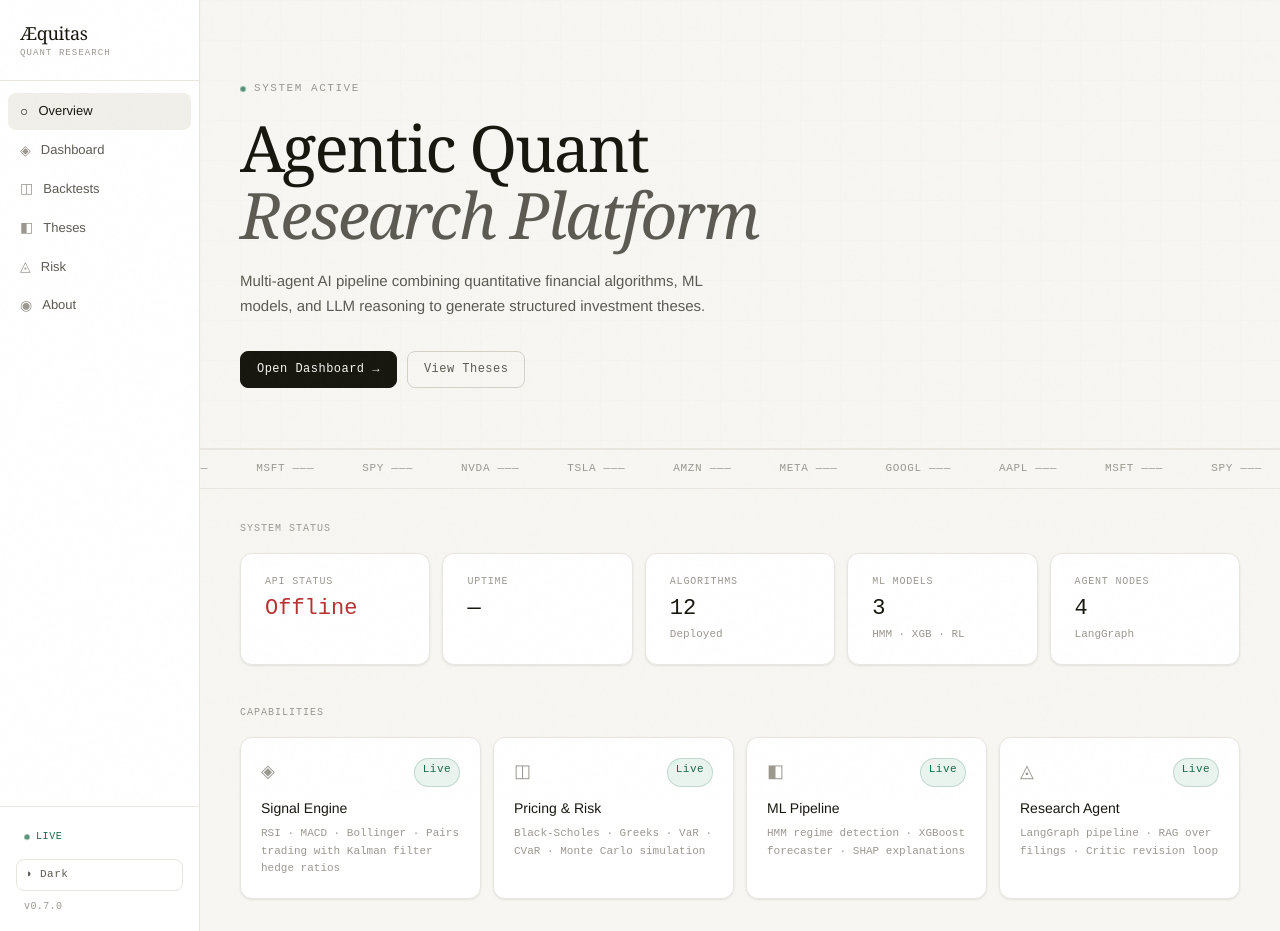
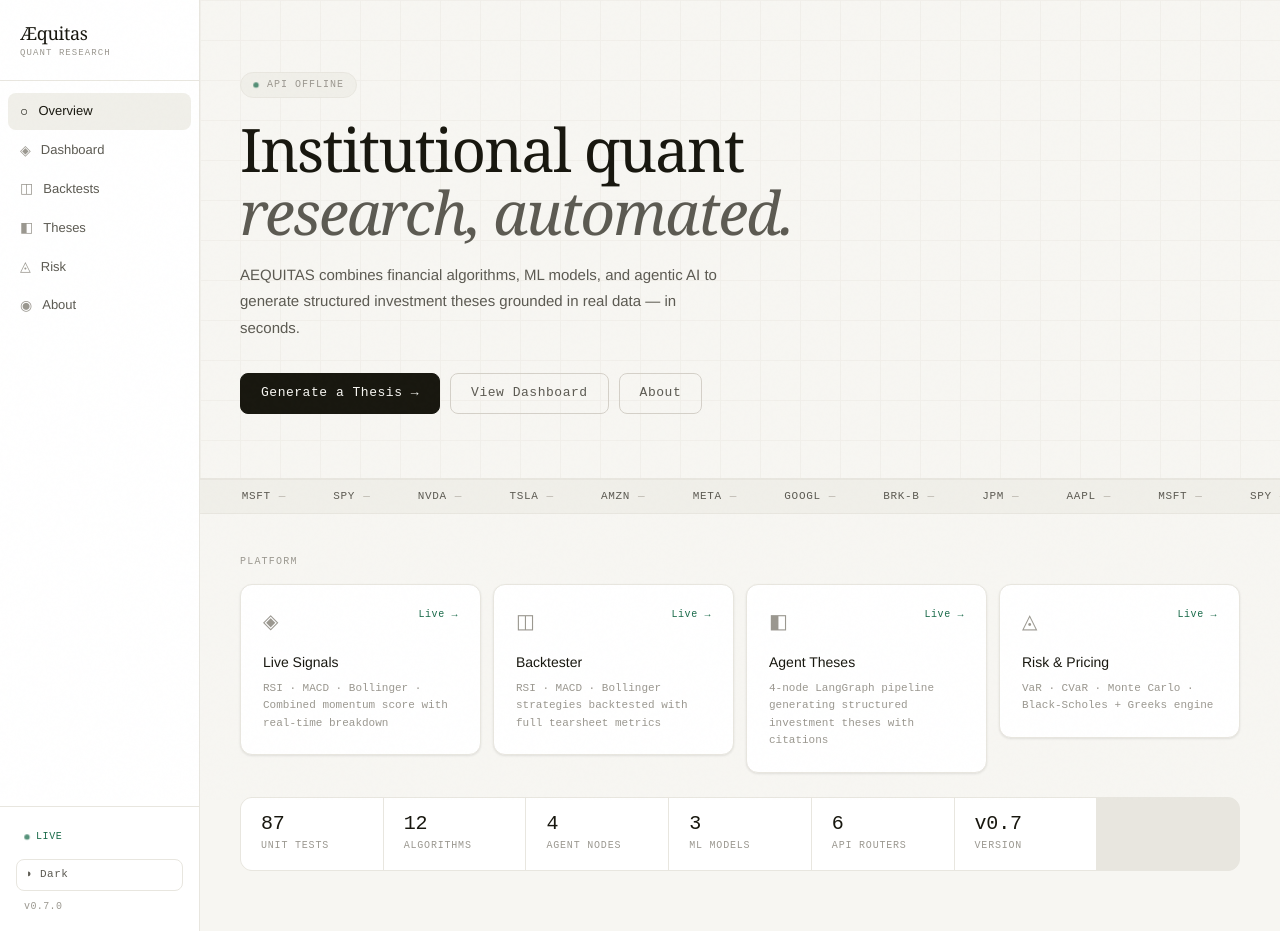
Before and after one commit to CodeRockerr/AEQUITAS, a Next.js app in the folder frontend/: page / in a window 1280 px wide. Built offline with nearby package versions, Linux system fonts and the light colour scheme; no server answers.

Commit message:
fix: differentiate Overview vs Dashboard, real ticker tape prices, About in nav

```diff
--- a/frontend/app/page.tsx
+++ b/frontend/app/page.tsx
@@ -1,11 +1,12 @@
 "use client";
 
 import { useEffect, useState } from "react";
-import { StatCard } from "@/components/ui/StatCard";
-import { Badge } from "@/components/ui/Badge";
+import Link from "next/link";
 import { healthApi } from "@/lib/api";
 
-const TICKERS = [
+const API_BASE = process.env.NEXT_PUBLIC_API_URL ?? "http://localhost:8000";
+
+const TICKER_LIST = [
   "AAPL",
   "MSFT",
   "SPY",
@@ -14,100 +15,206 @@ const TICKERS = [
   "AMZN",
   "META",
   "GOOGL",
+  "BRK-B",
+  "JPM",
 ];
+
+interface TickerPrice {
+  ticker: string;
+  price: number | null;
+  change: number | null;
+}
 
 export default function HomePage() {
   const [status, setStatus] = useState<"checking" | "online" | "offline">(
     "checking",
   );
-  const [uptime, setUptime] = useState<string>("—");
+  const [version, setVersion] = useState("—");
+  const [prices, setPrices] = useState<TickerPrice[]>(
+    TICKER_LIST.map((t) => ({ ticker: t, price: null, change: null })),
+  );
 
   useEffect(() => {
     healthApi
       .check()
       .then((r) => {
         setStatus("online");
-        setUptime(`${Math.round(r.uptime_seconds)}s`);
+        setVersion(r.version);
       })
       .catch(() => setStatus("offline"));
   }, []);
 
-  const tickerDisplay = [...TICKERS, ...TICKERS].map((t, i) => (
+  // Fetch real prices from our market data endpoint
+  useEffect(() => {
+    async function fetchPrices() {
+      const results = await Promise.allSettled(
+        TICKER_LIST.map(async (ticker) => {
+          const res = await fetch(
+            `${API_BASE}/api/v1/market-data/${ticker}/bars?limit=2&interval=1d`,
+            { cache: "no-store" },
+          );
+          if (!res.ok) return { ticker, price: null, change: null };
+          const bars = (await res.json()) as Array<{ close: string }>;
+          if (bars.length < 2)
+            return {
+              ticker,
+              price: parseFloat(bars[0]?.close ?? "0"),
+              change: null,
+            };
+          const price = parseFloat(bars[bars.length - 1].close);
+          const prev = parseFloat(bars[bars.length - 2].close);
+          const change = ((price - prev) / prev) * 100;
+          return { ticker, price, change };
+        }),
+      );
+      setPrices(
+        results.map((r, i) =>
+          r.status === "fulfilled"
+            ? r.value
+            : { ticker: TICKER_LIST[i], price: null, change: null },
+        ),
+      );
+    }
+    void fetchPrices();
+    const id = setInterval(() => void fetchPrices(), 60_000);
+    return () => clearInterval(id);
+  }, []);
+
+  const tickerItems = [...prices, ...prices].map((p, i) => (
     <span
       key={i}
       style={{
+        display: "inline-flex",
+        alignItems: "center",
+        gap: "8px",
+        padding: "0 24px",
         fontFamily: "var(--font-mono)",
         fontSize: "11px",
-        color: "var(--text-tertiary)",
-        letterSpacing: "0.06em",
-        padding: "0 24px",
+        flexShrink: 0,
       }}
     >
-      {t}{" "}
-      <span style={{ color: "var(--text-primary)", opacity: 0.4 }}>———</span>
+      <span style={{ color: "var(--text-secondary)", letterSpacing: "0.06em" }}>
+        {p.ticker}
+      </span>
+      {p.price !== null ? (
+        <>
+          <span style={{ color: "var(--text-primary)" }}>
+            ${p.price.toFixed(2)}
+          </span>
+          {p.change !== null && (
+            <span
+              style={{
+                color:
+                  p.change >= 0 ? "var(--accent-green)" : "var(--accent-red)",
+              }}
+            >
+              {p.change >= 0 ? "▲" : "▼"}
+              {Math.abs(p.change).toFixed(2)}%
+            </span>
+          )}
+        </>
+      ) : (
+        <span style={{ color: "var(--border-strong)" }}>—</span>
+      )}
     </span>
   ));
+
+  const FEATURES = [
+    {
+      href: "/dashboard",
+      icon: "◈",
+      title: "Live Signals",
+      desc: "RSI · MACD · Bollinger · Combined momentum score with real-time breakdown",
+    },
+    {
+      href: "/backtests",
+      icon: "◫",
+      title: "Backtester",
+      desc: "RSI · MACD · Bollinger strategies backtested with full tearsheet metrics",
+    },
+    {
+      href: "/theses",
+      icon: "◧",
+      title: "Agent Theses",
+      desc: "4-node LangGraph pipeline generating structured investment theses with citations",
+    },
+    {
+      href: "/risk",
+      icon: "◬",
+      title: "Risk & Pricing",
+      desc: "VaR · CVaR · Monte Carlo · Black-Scholes + Greeks engine",
+    },
+  ];
 
   return (
     <div style={{ minHeight: "100vh" }}>
       {/* Hero */}
       <div
         style={{
-          padding: "80px 40px 60px",
+          padding: "72px 40px 64px",
           borderBottom: "1px solid var(--border-subtle)",
           position: "relative",
           overflow: "hidden",
         }}
       >
-        {/* Background grid */}
         <div
           style={{
             position: "absolute",
             inset: 0,
-            opacity: 0.03,
+            pointerEvents: "none",
             backgroundImage:
-              "linear-gradient(var(--border-strong) 1px, transparent 1px), linear-gradient(90deg, var(--border-strong) 1px, transparent 1px)",
+              "linear-gradient(var(--border-subtle) 1px, transparent 1px), linear-gradient(90deg, var(--border-subtle) 1px, transparent 1px)",
             backgroundSize: "40px 40px",
-            pointerEvents: "none",
+            opacity: 0.4,
           }}
         />
 
-        <div
-          className="animate-fade-up"
-          style={{ position: "relative", maxWidth: "600px" }}
-        >
+        <div style={{ position: "relative", maxWidth: "620px" }}>
           <div
             style={{
-              fontFamily: "var(--font-mono)",
-              fontSize: "11px",
-              letterSpacing: "0.14em",
-              color: "var(--text-tertiary)",
-              textTransform: "uppercase",
-              marginBottom: "16px",
-              display: "flex",
+              display: "inline-flex",
               alignItems: "center",
               gap: "8px",
+              padding: "4px 12px",
+              background: "var(--bg-elevated)",
+              border: "1px solid var(--border-subtle)",
+              borderRadius: "100px",
+              marginBottom: "20px",
             }}
           >
             <span className="live-dot" />
-            System Active
+            <span
+              style={{
+                fontFamily: "var(--font-mono)",
+                fontSize: "10px",
+                letterSpacing: "0.1em",
+                color: "var(--text-tertiary)",
+                textTransform: "uppercase",
+              }}
+            >
+              {status === "online"
+                ? `API Online · v${version}`
+                : status === "offline"
+                  ? "API Offline"
+                  : "Connecting..."}
+            </span>
           </div>
 
           <h1
             style={{
               fontFamily: "var(--font-serif)",
-              fontSize: "clamp(40px, 6vw, 64px)",
+              fontSize: "clamp(38px, 6vw, 60px)",
               fontWeight: "400",
               lineHeight: "1.05",
               letterSpacing: "-0.03em",
               color: "var(--text-primary)",
-              marginBottom: "20px",
+              marginBottom: "18px",
             }}
           >
-            Agentic Quant
+            Institutional quant
             <br />
-            <em style={{ fontStyle: "italic", color: "var(--text-secondary)" }}>
-              Research Platform
+            <em style={{ color: "var(--text-secondary)" }}>
+              research, automated.
             </em>
           </h1>
 
@@ -116,96 +223,63 @@ export default function HomePage() {
               fontFamily: "var(--font-sans)",
               fontSize: "15px",
               color: "var(--text-secondary)",
-              lineHeight: "1.7",
+              lineHeight: "1.75",
               maxWidth: "480px",
               marginBottom: "32px",
             }}
           >
-            Multi-agent AI pipeline combining quantitative financial algorithms,
-            ML models, and LLM reasoning to generate structured investment
-            theses.
+            AEQUITAS combines financial algorithms, ML models, and agentic AI to
+            generate structured investment theses grounded in real data — in
+            seconds.
           </p>
 
           <div style={{ display: "flex", gap: "10px", flexWrap: "wrap" }}>
-            <a href="/dashboard" className="btn btn-primary">
-              Open Dashboard →
-            </a>
-            <a href="/theses" className="btn btn-ghost">
-              View Theses
-            </a>
+            <Link
+              href="/theses"
+              className="btn btn-primary"
+              style={{ fontSize: "13px", padding: "9px 20px" }}
+            >
+              Generate a Thesis →
+            </Link>
+            <Link
+              href="/dashboard"
+              className="btn btn-ghost"
+              style={{ fontSize: "13px", padding: "9px 20px" }}
+            >
+              View Dashboard
+            </Link>
+            <Link
+              href="/about"
+              className="btn btn-ghost"
+              style={{ fontSize: "13px", padding: "9px 20px" }}
+            >
+              About
+            </Link>
           </div>
         </div>
       </div>
 
-      {/* Ticker tape */}
-      <div className="ticker-wrap" style={{ padding: "10px 0" }}>
-        <div className="ticker-inner">{tickerDisplay}</div>
+      {/* Ticker tape — real prices */}
+      <div
+        className="ticker-wrap"
+        style={{ padding: "8px 0", background: "var(--bg-elevated)" }}
+      >
+        <div className="ticker-inner">{tickerItems}</div>
       </div>
 
-      {/* Stats grid */}
-      <div style={{ padding: "32px 40px" }}>
+      {/* Feature cards */}
+      <div style={{ padding: "40px 40px 60px" }}>
         <div
           style={{
             fontFamily: "var(--font-mono)",
             fontSize: "10px",
-            letterSpacing: "0.1em",
+            letterSpacing: "0.12em",
             color: "var(--text-tertiary)",
             textTransform: "uppercase",
-            marginBottom: "16px",
+            marginBottom: "14px",
           }}
         >
-          System Status
-        </div>
-
-        <div
-          style={{
-            display: "grid",
-            gridTemplateColumns: "repeat(auto-fill, minmax(160px, 1fr))",
-            gap: "12px",
-            marginBottom: "40px",
-          }}
-        >
-          <StatCard
-            label="API Status"
-            value={
-              status === "online"
-                ? "Online"
-                : status === "offline"
-                  ? "Offline"
-                  : "Checking"
-            }
-            accent={
-              status === "online"
-                ? "green"
-                : status === "offline"
-                  ? "red"
-                  : "neutral"
-            }
-            delay={0}
-          />
-          <StatCard label="Uptime" value={uptime} delay={60} />
-          <StatCard label="Algorithms" value="12" sub="Deployed" delay={120} />
-          <StatCard
-            label="ML Models"
-            value="3"
-            sub="HMM · XGB · RL"
-            delay={180}
-          />
-          <StatCard label="Agent Nodes" value="4" sub="LangGraph" delay={240} />
-        </div>
-
-        {/* Feature grid */}
-        <div
-          style={{
-            fontFamily: "var(--font-mono)",
-            fontSize: "10px",
-            letterSpacing: "0.1em",
-            color: "var(--text-tertiary)",
-            textTransform: "uppercase",
-            marginBottom: "16px",
-          }}
-        >
-          Capabilities
+          Platform
         </div>
 
         <div
@@ -215,57 +289,49 @@ export default function HomePage() {
             gap: "12px",
           }}
         >
-          {[
-            {
-              icon: "◈",
-              title: "Signal Engine",
-              desc: "RSI · MACD · Bollinger · Pairs trading with Kalman filter hedge ratios",
-              tag: "Live",
-            },
-            {
-              icon: "◫",
-              title: "Pricing & Risk",
-              desc: "Black-Scholes · Greeks · VaR · CVaR · Monte Carlo simulation",
-              tag: "Live",
-            },
-            {
-              icon: "◧",
-              title: "ML Pipeline",
-              desc: "HMM regime detection · XGBoost forecaster · SHAP explanations",
-              tag: "Live",
-            },
-            {
-              icon: "◬",
-              title: "Research Agent",
-              desc: "LangGraph pipeline · RAG over filings · Critic revision loop",
-              tag: "Live",
-            },
-          ].map((f, i) => (
+          {FEATURES.map(({ href, icon, title, desc }, i) => (
+            <Link key={href} href={href} style={{ textDecoration: "none" }}>
               <div
-              key={i}
-              className="card animate-fade-up"
+                className="card"
                 style={{
-                padding: "20px",
+                  padding: "22px",
+                  cursor: "pointer",
                   animationDelay: `${i * 60}ms`,
+                }}
+                onMouseEnter={(e) => {
+                  (e.currentTarget as HTMLElement).style.borderColor =
+                    "var(--border-strong)";
+                }}
+                onMouseLeave={(e) => {
+                  (e.currentTarget as HTMLElement).style.borderColor = "";
                 }}
               >
                 <div
                   style={{
                     display: "flex",
                     justifyContent: "space-between",
-                  marginBottom: "10px",
+                    marginBottom: "12px",
                   }}
                 >
                   <span
                     style={{
                       fontFamily: "var(--font-mono)",
-                    fontSize: "18px",
+                      fontSize: "20px",
                       color: "var(--text-tertiary)",
                     }}
                   >
-                  {f.icon}
+                    {icon}
                   </span>
-                <Badge variant="green">{f.tag}</Badge>
+                  <span
+                    style={{
+                      fontFamily: "var(--font-mono)",
+                      fontSize: "10px",
+                      color: "var(--accent-green)",
+                      letterSpacing: "0.06em",
+                    }}
+                  >
+                    Live →
+                  </span>
                 </div>
                 <div
                   style={{
@@ -276,7 +342,7 @@ export default function HomePage() {
                     marginBottom: "6px",
                   }}
                 >
-                {f.title}
+                  {title}
                 </div>
                 <div
                   style={{
@@ -286,7 +352,64 @@ export default function HomePage() {
                     lineHeight: "1.6",
                   }}
                 >
-                {f.desc}
+                  {desc}
+                </div>
+              </div>
+            </Link>
+          ))}
+        </div>
+
+        {/* Quick stats */}
+        <div
+          style={{
+            display: "grid",
+            gridTemplateColumns: "repeat(auto-fill, minmax(130px, 1fr))",
+            gap: "1px",
+            background: "var(--border-subtle)",
+            border: "1px solid var(--border-subtle)",
+            borderRadius: "var(--radius-lg)",
+            overflow: "hidden",
+            marginTop: "24px",
+          }}
+        >
+          {[
+            { v: "87", l: "Unit Tests" },
+            { v: "12", l: "Algorithms" },
+            { v: "4", l: "Agent Nodes" },
+            { v: "3", l: "ML Models" },
+            { v: "6", l: "API Routers" },
+            { v: "v0.7", l: "Version" },
+          ].map(({ v, l }) => (
+            <div
+              key={l}
+              style={{
+                background: "var(--bg-surface)",
+                padding: "16px 20px",
+              }}
+            >
+              <div
+                style={{
+                  fontFamily: "var(--font-mono)",
+                  fontSize: "20px",
+                  fontWeight: "500",
+                  color: "var(--text-primary)",
+                  letterSpacing: "-0.01em",
+                  lineHeight: 1,
+                  marginBottom: "4px",
+                }}
+              >
+                {v}
+              </div>
+              <div
+                style={{
+                  fontFamily: "var(--font-mono)",
+                  fontSize: "10px",
+                  letterSpacing: "0.08em",
+                  color: "var(--text-tertiary)",
+                  textTransform: "uppercase",
+                }}
+              >
+                {l}
               </div>
             </div>
           ))}
```
Lines whose indentation alone changed are shown as unchanged.
